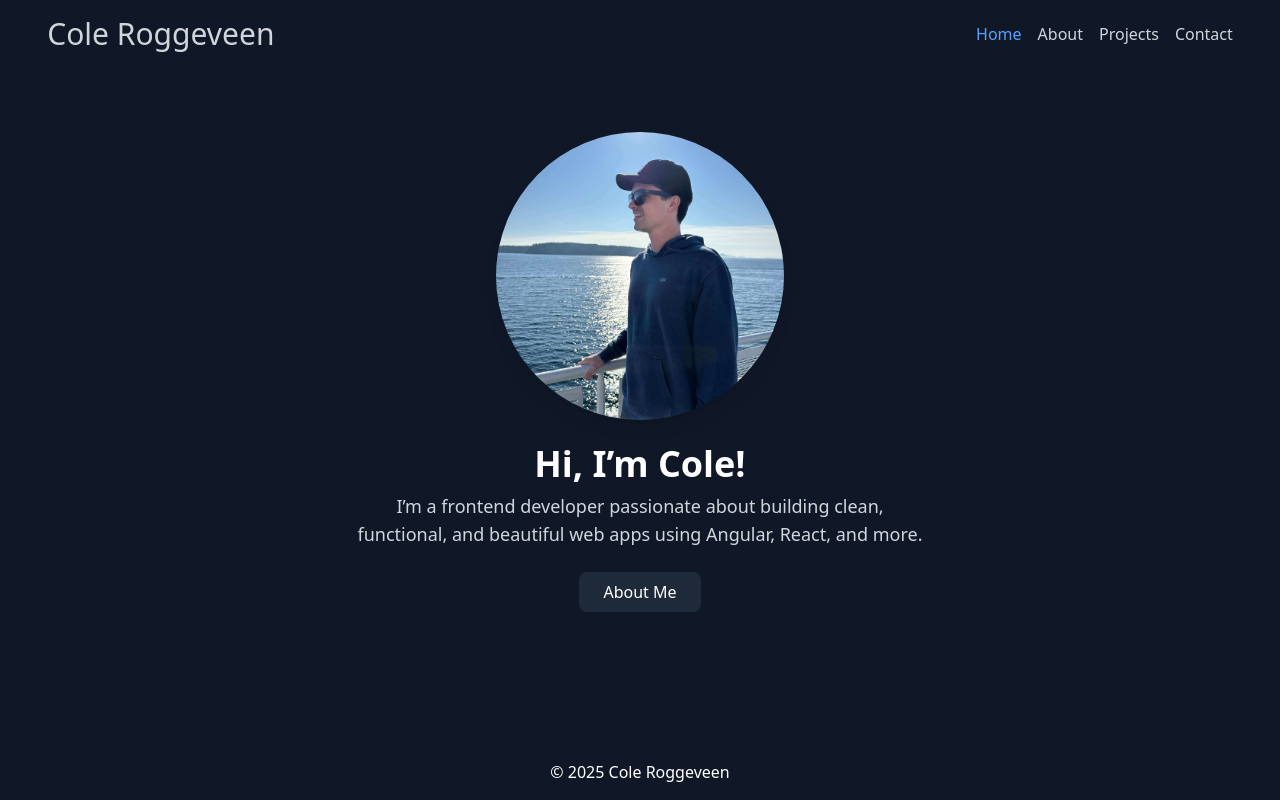
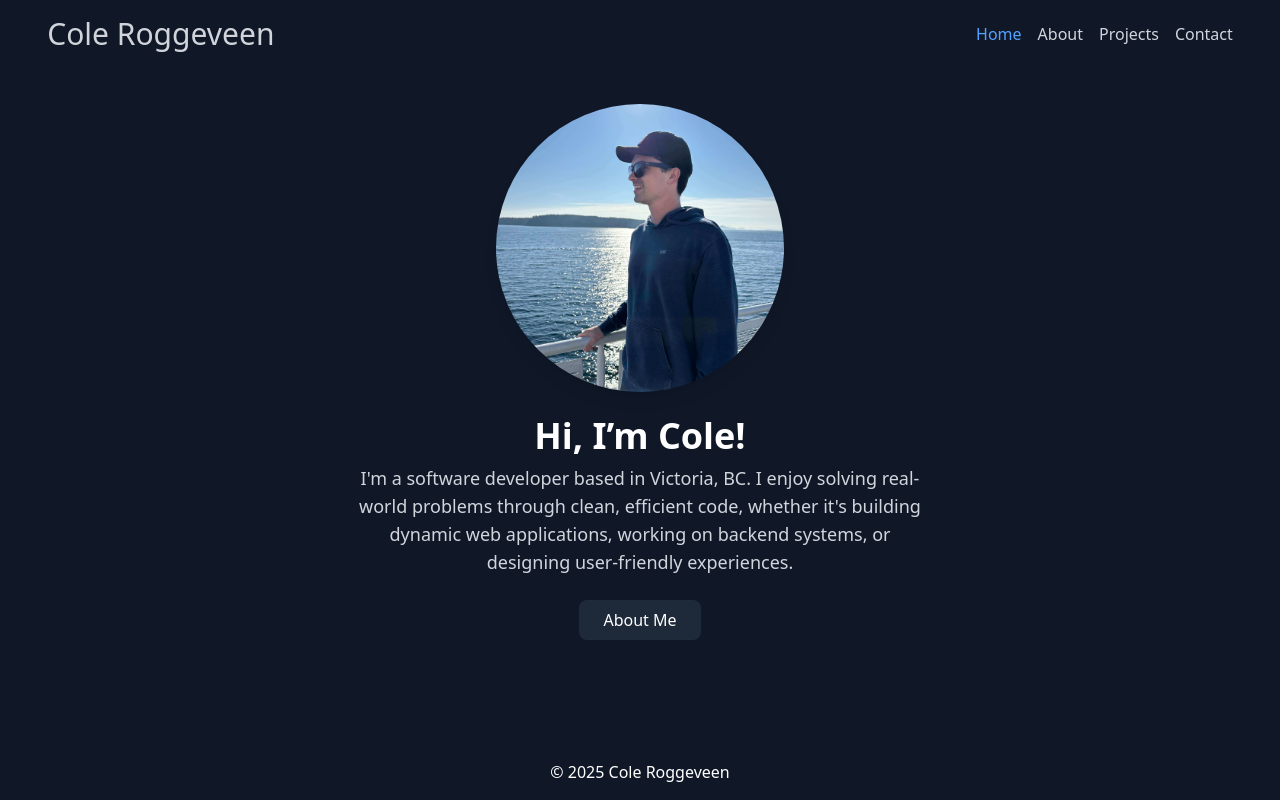
Before and after one commit to coleroggeveen/cole-portfolio, an Angular app: page /home/home in a window 1280 px wide. Built offline with nearby package versions, Linux system fonts and the light colour scheme; a web font is replaced by a local one.

Commit message:
Added all project links

```diff
--- a/src/app/pages/home/home.component.html
+++ b/src/app/pages/home/home.component.html
@@ -4,8 +4,9 @@
 
     <h1 class="text-4xl font-bold mb-2 text-white">Hi, I’m Cole!</h1>
     <p class="text-lg max-w-xl">
-        I’m a frontend developer passionate about building clean, functional, and beautiful web apps using Angular,
-        React, and more.
+        I'm a software developer based in Victoria, BC. I enjoy solving real-world problems through clean, efficient
+        code, whether it's building dynamic web applications, working on backend systems, or designing user-friendly
+        experiences.
     </p>
     <div>
         <button class="mt-6 bg-gray-800 text-white px-6 py-2 rounded-lg hover:bg-gray-700 transition duration-300"><a
--- a/src/app/pages/projects/projects.component.ts
+++ b/src/app/pages/projects/projects.component.ts
@@ -19,7 +19,7 @@ export class ProjectsComponent {
       title: 'Portfolio Website',
       description: 'A personal site built to showcase my projects using Bootstrap and CSS.',
       stack: ['CSS', 'Bootstrap', 'GitHub Pages'],
-      link: 'https://yourportfolio.com'
+      link: 'https://coleroggeveen.github.io/bootstrap-portfolio/'
     },
     {
       title: 'AI Support Bot',
@@ -37,13 +37,13 @@ export class ProjectsComponent {
       title: 'Tetris',
       description: 'A Tetris project made using C++.',
       stack: ['C++'],
-      link: 'https://yourapp.com'
+      link: 'https://github.com/coleroggeveen/tetris-game'
     },
         {
       title: 'Text Based Chess Game',
       description: 'A chess game built using C++. You make each move with the command line.',
       stack: ['C++'],
-      link: 'https://yourportfolio.com'
+      link: 'https://github.com/coleroggeveen/chess-game-cpp'
     },
     {
       title: 'This Website',
```
